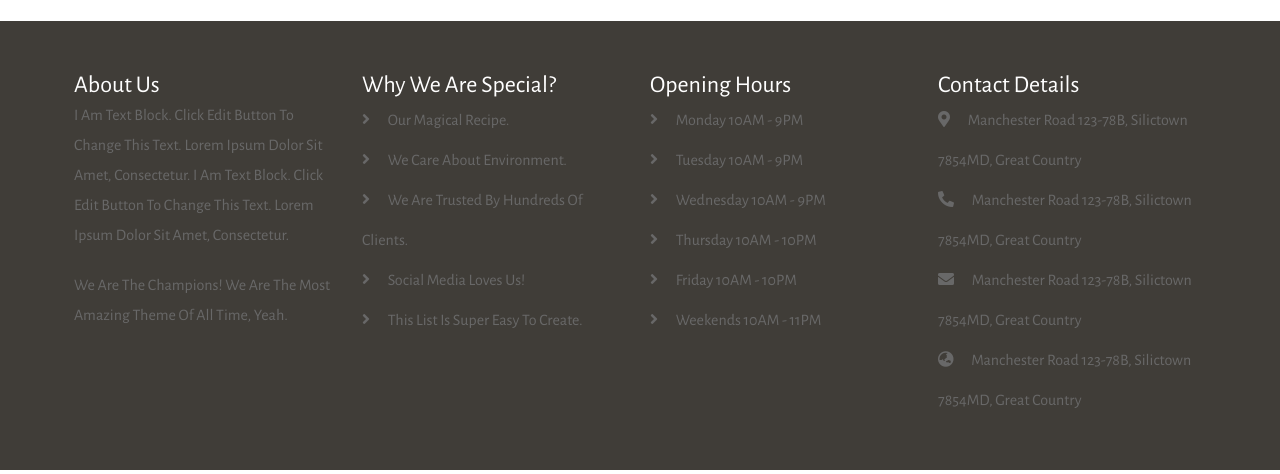
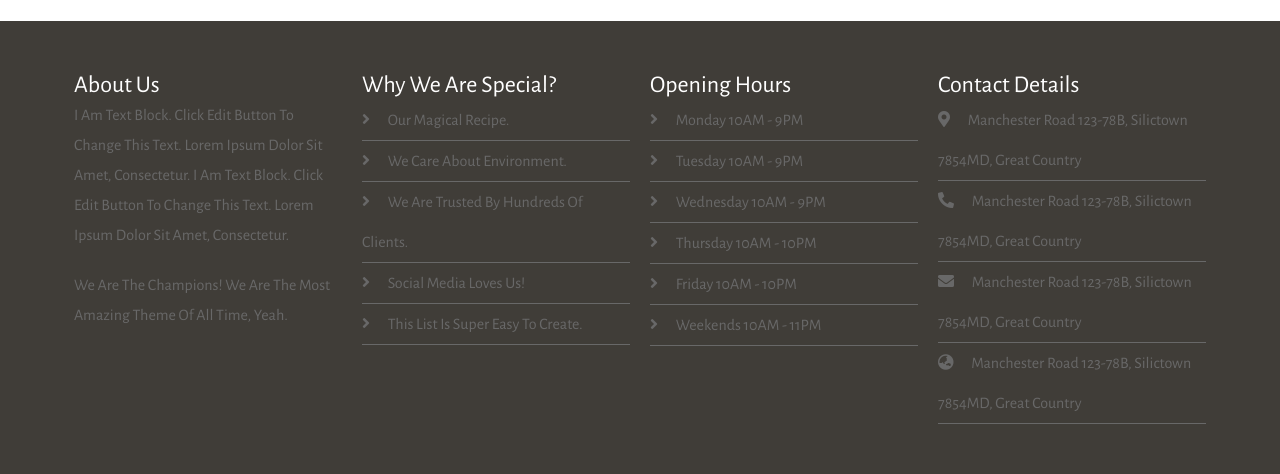
Before and after one commit to Ahmed14112017/task-16, a plain HTML site: page index.html in a window 1280 px wide. Shown: the part 3221-3695 px from the top of the page. Drawn offline with nearby package versions, Linux system fonts and the light colour scheme.

Commit message:
second cpmmit

```diff
--- a/css/style.css
+++ b/css/style.css
@@ -490,6 +490,10 @@ section about end
     color: var(--gray);
     line-height: 40px;
     font-size: 16px;
+
+}
+.foot-about ul li{
+    border-bottom: 1px solid var(--gray);
 }
 .foot-about ul li i{
     padding-right: 15px;
```
